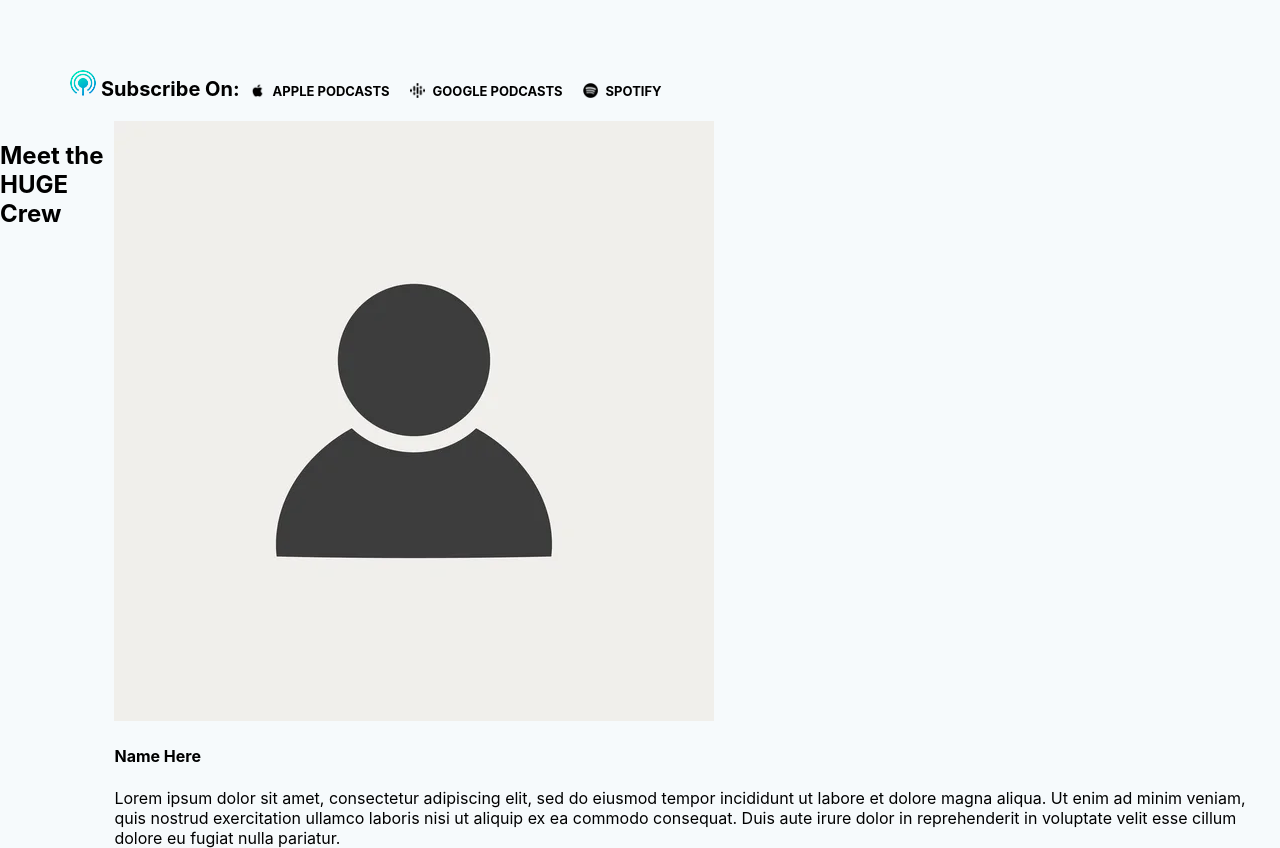
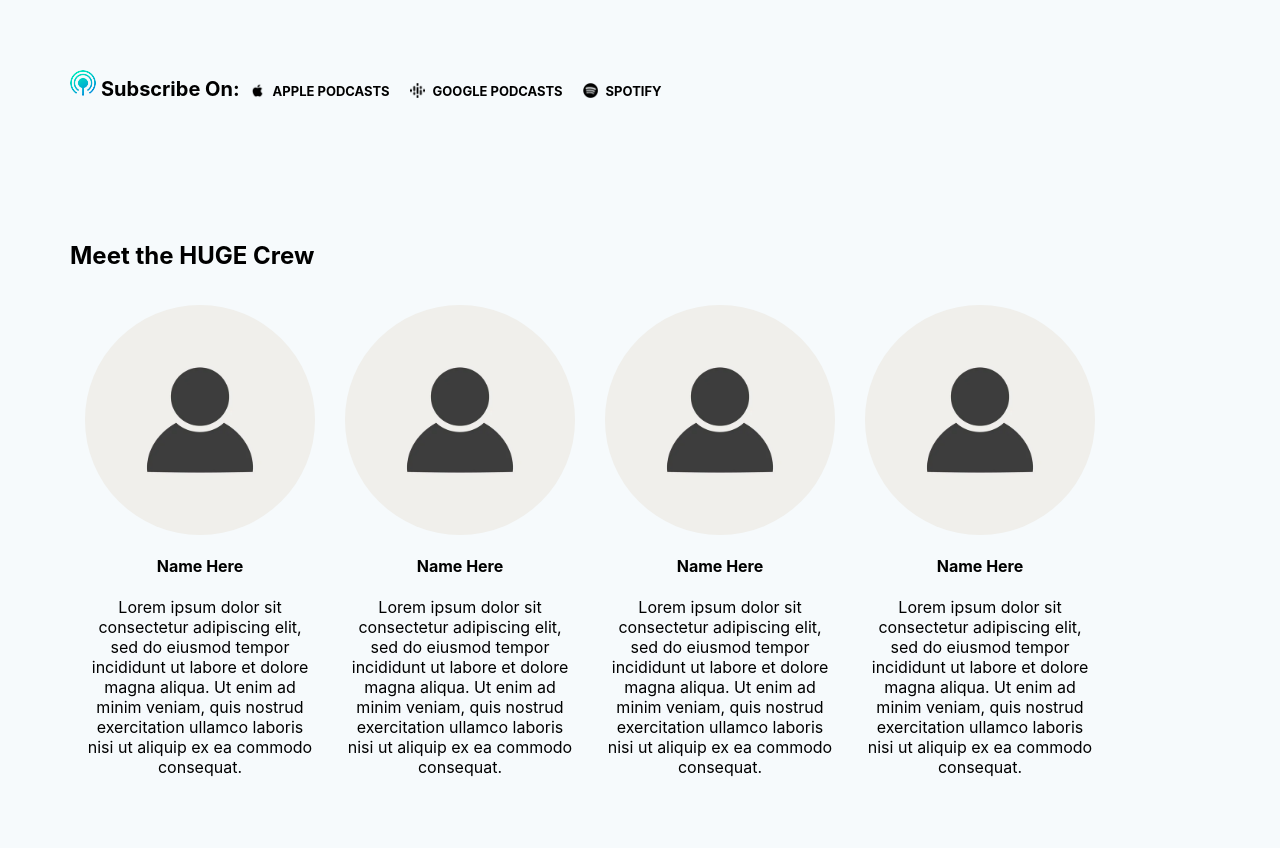
Before and after one commit to oakeef/huge_website, a React (Create React App) app: page / in a window 1280 px wide. Shown: the part 640-1488 px from the top of the page. After the commit the page ends 1432 px from the top, so only its background shows below. Built offline with nearby package versions, Linux system fonts and the light colour scheme.

Commit message:
did css styling to Hosts section

```diff
--- a/src/Components/Host/Host.css
+++ b/src/Components/Host/Host.css
@@ -0,0 +1,21 @@
+.hostContainer {
+    align-items: center;
+    display: flex;
+    flex-direction: column;
+    padding: 15px;
+}
+
+.hostImg {
+    border-radius: 100%;
+    height: 230px;
+    width: 230px;
+}
+
+/* .hostName {
+    will be filled in when font is brought back in
+} */
+
+.hostBio {
+    text-align: center;
+    width: 225px;
+}
--- a/src/Components/Host/Host.js
+++ b/src/Components/Host/Host.js
@@ -4,16 +4,14 @@ import placeholderImg from "../../images/placeholder.jpeg";
 
 export default function Host() {
     return (
-        <div>
+        <div className="hostContainer">
             <img className="hostImg" src={placeholderImg} alt="hostHeadshot" />
-            <h4>Name Here</h4>
-            <span>
-                Lorem ipsum dolor sit amet, consectetur adipiscing elit, sed do
+            <h4 className="hostName">Name Here</h4>
+            <span className="hostBio">
+                Lorem ipsum dolor sit consectetur adipiscing elit, sed do
                 eiusmod tempor incididunt ut labore et dolore magna aliqua. Ut
                 enim ad minim veniam, quis nostrud exercitation ullamco laboris
-                nisi ut aliquip ex ea commodo consequat. Duis aute irure dolor
-                in reprehenderit in voluptate velit esse cillum dolore eu fugiat
-                nulla pariatur.
+                nisi ut aliquip ex ea commodo consequat.
             </span>
         </div>
     );
--- a/src/Components/HostsSection/HostsSection.css
+++ b/src/Components/HostsSection/HostsSection.css
@@ -1,3 +1,15 @@
 .hostsSectionContainer {
+    max-width: 1140px;
+    margin: auto;
+    display: flex;
+    flex-direction: column;
+    padding-top: 100px;
+}
+
+.hostsSectionBanner {
+    font-size: 30px;
+}
+
+.hostsContainer {
     display: flex;
 }
--- a/src/Components/HostsSection/HostsSection.js
+++ b/src/Components/HostsSection/HostsSection.js
@@ -6,7 +6,12 @@ export default function HostsSection() {
     return (
         <div className="hostsSectionContainer">
             <h2>Meet the HUGE Crew</h2>
-            <Host />
+            <div className="hostsContainer">
+                <Host />
+                <Host />
+                <Host />
+                <Host />
+            </div>
         </div>
     );
 }
```
